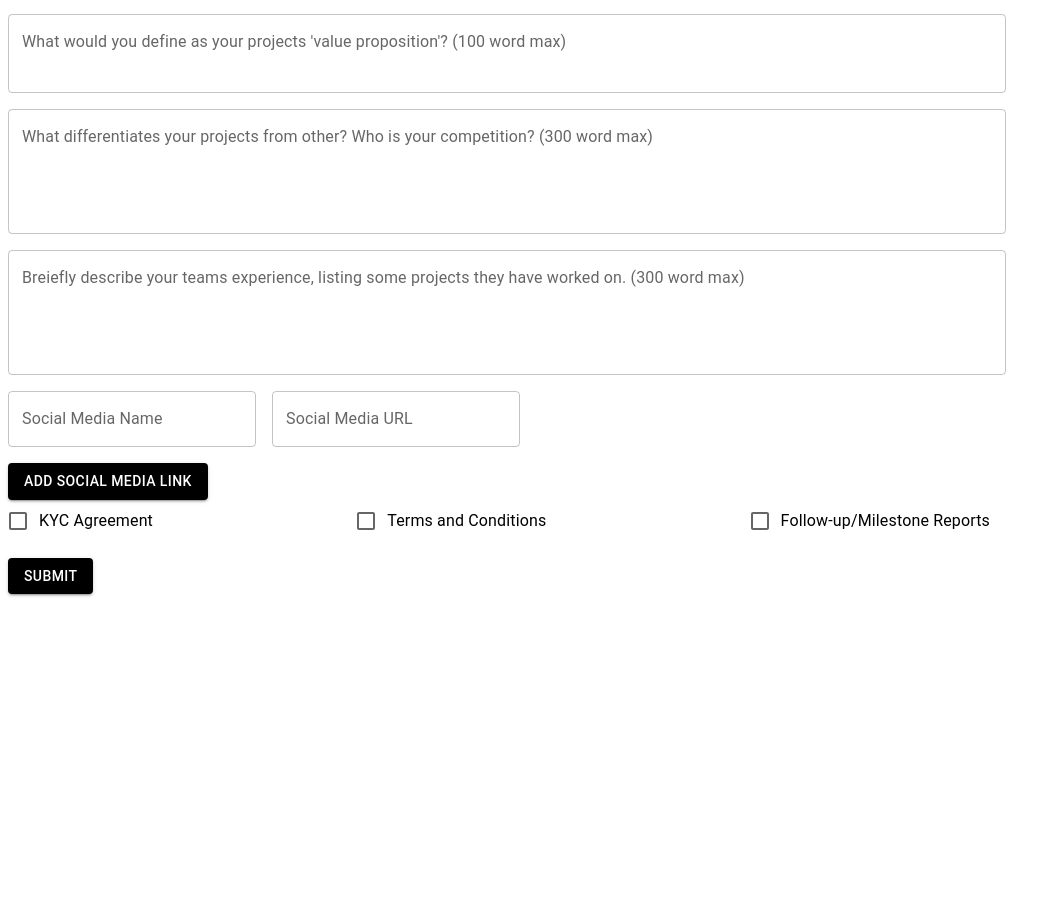
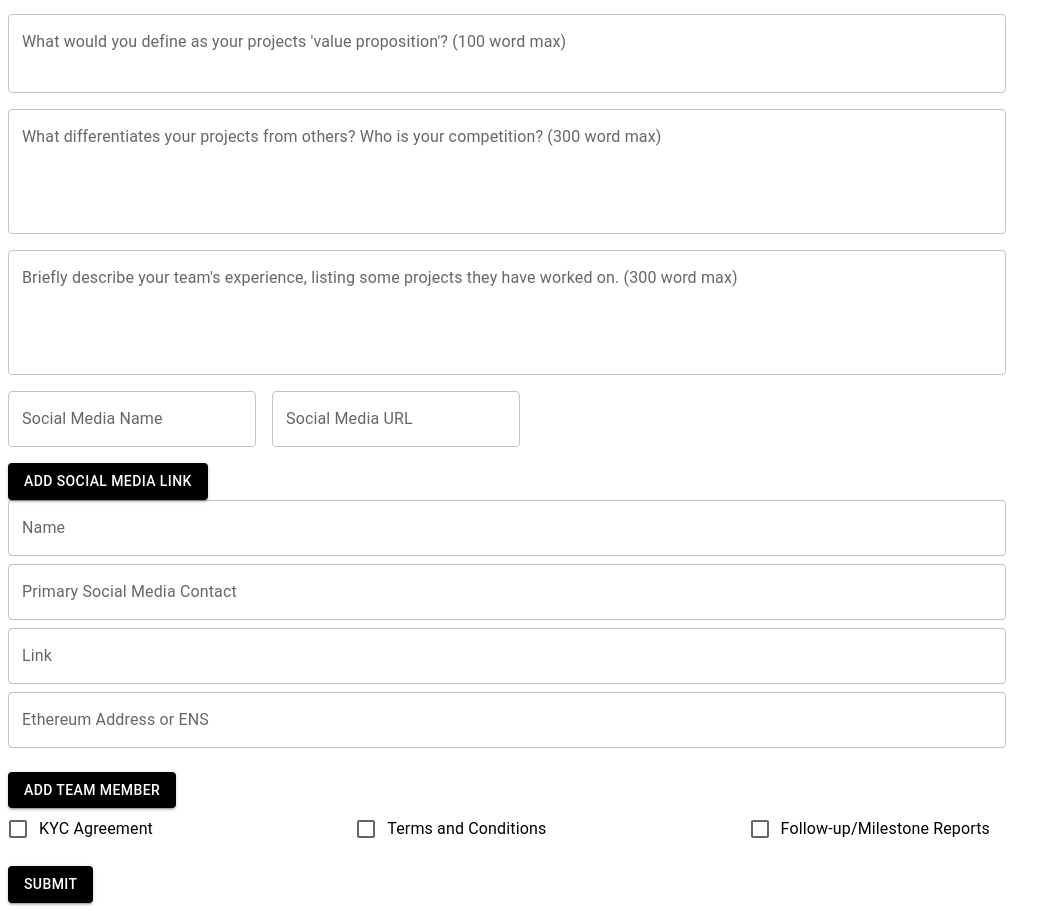
Before and after one commit to boilerrat/grant-attestoor, a Next.js app: page / in a window 1280 px wide. Shown: the part 729-1640 px from the top of the page, without its empty margins (0-1062 px from the left). Before the commit the page ends 1331 px from the top, so only its background shows below. Built offline with nearby package versions, Linux system fonts and the light colour scheme; what wagmi would draw is missing.

Commit message:
add team member

```diff
--- a/components/forms.tsx
+++ b/components/forms.tsx
@@ -12,11 +12,8 @@ import {
   SelectChangeEvent,
 } from '@mui/material';
 
-{/*///////////////////////////////////////////////////////////////////
-///////////////Define the shape of the form data//////////////////////
-///////////////////////////////////////////////////////////////////*/}
-
-interface FormData {
+// Define the shape of the form data
+export interface FormData {
   grantType: string;
   safeAddress: string;
   requestAmount: string;
@@ -25,7 +22,7 @@ interface FormData {
   ecosystemBenefit: string;
   valueProposition: string;
   differentiation: string;
-  teamMembers: string;
+  teamMembers: TeamMember[];
   teamExperience: string;
   milestones: string;
   fundingRequirements: string;
@@ -35,48 +32,49 @@ interface FormData {
   termsAndConditions: boolean;
   followUpReports: boolean;
 }
-{/*///////////////////////////////////////////////////////////////////
-///////////////Define the shape of a social media link////////////////
-///////////////////////////////////////////////////////////////////*/}
 
+// Define the shape of a social media link
 interface SocialMediaLink {
   name: string;
   url: string;
 }
-{/*///////////////////////////////////////////////////////////////////
-//////Define the props for the GrantApplicationForm component/////////
-///////////////////////////////////////////////////////////////////*/}
 
+// Define the shape of a team member
+export interface TeamMember {
+  name: string;
+  primarySocialMedia: string;
+  link: string;
+  ethAddressOrENS: string;
+}
+
+// Define the props for the GrantApplicationForm component
 interface GrantApplicationFormProps {
   formData: FormData;
   handleInputChange: (e: ChangeEvent<HTMLInputElement | HTMLTextAreaElement>) => void;
   handleSelectChange: (e: SelectChangeEvent<string>) => void;
   handleSubmit: () => void;
   handleSocialMediaLinkChange: (newLinks: { platform: string, url: string }[]) => void;
+  handleTeamMemberChange: (newTeamMembers: TeamMember[]) => void;
 }
 
-const GrantApplicationForm: React.FC<GrantApplicationFormProps> = ({ formData, handleInputChange, handleSelectChange, handleSubmit, handleSocialMediaLinkChange }) => {
+const GrantApplicationForm: React.FC<GrantApplicationFormProps> = ({ formData, handleInputChange, handleSelectChange, handleSubmit, handleSocialMediaLinkChange, handleTeamMemberChange }) => {
 
-  {/*///////////////////////////////////////////////////////////////////
-/////////////// State to manage social media links////////////////////
-///////////////////////////////////////////////////////////////////*/}
-
+  // State to manage social media links
   const [socialMediaLinks, setSocialMediaLinks] = useState<SocialMediaLink[]>([
     { name: '', url: '' }
   ]);
 
-{/*///////////////////////////////////////////////////////////////////
-/////////////// Function to handle checkbox changes///////////////////
-///////////////////////////////////////////////////////////////////*/}
+  // State to manage team members
+  const [teamMembers, setTeamMembers] = useState<TeamMember[]>([
+    { name: '', primarySocialMedia: '', link: '', ethAddressOrENS: '' }
+  ]);
 
+  // Function to handle checkbox changes
   const handleCheckboxChange = (e: ChangeEvent<HTMLInputElement>) => {
     handleInputChange(e);
   };
 
-{/*///////////////////////////////////////////////////////////////////
-//////////// Function to handle social media input changes////////////
-///////////////////////////////////////////////////////////////////*/}
-
+  // Function to handle social media input changes
   const handleSocialMediaInputChange = (e: ChangeEvent<HTMLInputElement>, index: number) => {
     const { name, value } = e.target;
     const newLinks = [...socialMediaLinks];
@@ -86,31 +84,37 @@ const handleSocialMediaInputChange = (e: ChangeEvent<HTMLInputElement>, index: n
       newLinks[index].url = value;
     }
     setSocialMediaLinks(newLinks);
-
-  // Update formData.links using the function passed from the parent component
     const updatedLinks = newLinks.map(link => ({
       platform: link.name,
       url: link.url
     }));
-  handleSocialMediaLinkChange(updatedLinks);  // Use this instead of setFormData
+    handleSocialMediaLinkChange(updatedLinks);
   };
 
-{/*///////////////////////////////////////////////////////////////////
-/////////Function to add a new social media link input field//////////
-///////////////////////////////////////////////////////////////////*/}
+  // Function to handle team member input changes
+  const handleTeamMemberInputChange = (e: ChangeEvent<HTMLInputElement>, index: number) => {
+    const { name, value } = e.target;
+    const newTeamMembers = [...teamMembers];
+    // Use type assertion here
+    newTeamMembers[index][name as keyof TeamMember] = value;
+    setTeamMembers(newTeamMembers);
+    handleTeamMemberChange(newTeamMembers);
+  };
 
+  // Function to add a new social media link input field
   const addSocialMediaLink = () => {
     setSocialMediaLinks([...socialMediaLinks, { name: '', url: '' }]);
+  };
+
+  // Function to add a new team member input field
+  const addTeamMember = () => {
+    setTeamMembers([...teamMembers, { name: '', primarySocialMedia: '', link: '', ethAddressOrENS: '' }]);
   };
 
   return (
     <Box sx={{ flexGrow: 1, pr: 2 }}>
       <form>
-
-{/*/////////////////////////////////////////////////////////////////////
-/////////////////Dropdown for Grant Type////////////////////////////////
-/////////////////////////////////////////////////////////////////////*/}
-
+        {/* Dropdown for Grant Type */}
         <FormControl fullWidth variant="outlined" sx={{ mb: 2 }}>
           <InputLabel>What type of Grant are you applying for?</InputLabel>
           <Select
@@ -126,10 +130,7 @@ const handleSocialMediaInputChange = (e: ChangeEvent<HTMLInputElement>, index: n
           </Select>
         </FormControl>
 
-{/*/////////////////////////////////////////////////////////////////////
-/////////////////Text Field for Safe Address////////////////////////////
-/////////////////////////////////////////////////////////////////////*/}
-
+        {/* Text Field for Safe Address */}
         <TextField
           fullWidth
           label="Safe Address"
@@ -139,10 +140,7 @@ const handleSocialMediaInputChange = (e: ChangeEvent<HTMLInputElement>, index: n
           sx={{ mb: 2 }}
         />
 
-{/*/////////////////////////////////////////////////////////////////////
-////////////////Text Field for Request Amount///////////////////////////
-/////////////////////////////////////////////////////////////////////*/}
-
+        {/* Text Field for Request Amount */}
         <TextField
           fullWidth
           label="Request Amount (in USDC)"
@@ -151,10 +149,8 @@ const handleSocialMediaInputChange = (e: ChangeEvent<HTMLInputElement>, index: n
           onChange={handleInputChange}
           sx={{ mb: 2 }}
         />
-{/*/////////////////////////////////////////////////////////////////////
-/////////////////Text Field for Project Details/////////////////////////
-/////////////////////////////////////////////////////////////////////*/}
 
+        {/* Text Field for Project Details */}
         <TextField
           fullWidth
           label="Provide a brief description of your project? (300 word max)"
@@ -166,10 +162,7 @@ const handleSocialMediaInputChange = (e: ChangeEvent<HTMLInputElement>, index: n
           sx={{ mb: 2 }}
         />
 
-{/*/////////////////////////////////////////////////////////////////////
-/////////////////Text Field for Problem Solving/////////////////////////
-/////////////////////////////////////////////////////////////////////*/}
-
+        {/* Text Field for Problem Solving */}
         <TextField
           fullWidth
           label="What problem is your project solving? Why is that important? (300 word max)"
@@ -181,13 +174,10 @@ const handleSocialMediaInputChange = (e: ChangeEvent<HTMLInputElement>, index: n
           sx={{ mb: 2 }}
         />
 
-{/*/////////////////////////////////////////////////////////////////////
-/////////////////Text Field for Ecosystem Benefit///////////////////////
-/////////////////////////////////////////////////////////////////////*/}
-
+        {/* Text Field for Ecosystem Benefit */}
         <TextField
           fullWidth
-          label="How does this project Benifit our Ecosystem? (300 word max)"
+          label="How does this project Benefit our Ecosystem? (300 word max)"
           name="ecosystemBenefit"
           value={formData.ecosystemBenefit}
           onChange={handleInputChange}
@@ -196,10 +186,7 @@ const handleSocialMediaInputChange = (e: ChangeEvent<HTMLInputElement>, index: n
           sx={{ mb: 2 }}
         />
 
-{/*/////////////////////////////////////////////////////////////////////
-/////////////////Text Field for Value Proposition///////////////////////
-/////////////////////////////////////////////////////////////////////*/}
-
+        {/* Text Field for Value Proposition */}
         <TextField
           fullWidth
           label="What would you define as your projects 'value proposition'? (100 word max)"
@@ -211,13 +198,10 @@ const handleSocialMediaInputChange = (e: ChangeEvent<HTMLInputElement>, index: n
           sx={{ mb: 2 }}
         />
 
-{/*/////////////////////////////////////////////////////////////////////
-/////////////////Text Field for Differentiation/////////////////////////
-/////////////////////////////////////////////////////////////////////*/}
-
+        {/* Text Field for Differentiation */}
         <TextField
           fullWidth
-          label="What differentiates your projects from other? Who is your competition? (300 word max)"
+          label="What differentiates your projects from others? Who is your competition? (300 word max)"
           name="differentiation"
           value={formData.differentiation}
           onChange={handleInputChange}
@@ -226,17 +210,10 @@ const handleSocialMediaInputChange = (e: ChangeEvent<HTMLInputElement>, index: n
           sx={{ mb: 2 }}
         />
 
-{/*/////////////////////////////////////////////////////////////////////
-/////////////////Team Memebers Placeholder//////////////////////////////
-/////////////////////////////////////////////////////////////////////*/}
-
-{/*/////////////////////////////////////////////////////////////////////
-/////////////////Text Field for Team Experience/////////////////////////
-/////////////////////////////////////////////////////////////////////*/}
-
+        {/* Text Field for Team Experience */}
         <TextField
           fullWidth
-          label="Breiefly describe your teams experience, listing some projects they have worked on. (300 word max)"
+          label="Briefly describe your team's experience, listing some projects they have worked on. (300 word max)"
           name="teamExperience"
           value={formData.teamExperience}
           onChange={handleInputChange}
@@ -244,19 +221,6 @@ const handleSocialMediaInputChange = (e: ChangeEvent<HTMLInputElement>, index: n
           rows={4}
           sx={{ mb: 2 }}
         />
-
-
-{/*/////////////////////////////////////////////////////////////////////
-/////////////////Milestones Placeholder/////////////////////////////////
-/////////////////////////////////////////////////////////////////////*/}
-
-{/*/////////////////////////////////////////////////////////////////////
-/////////////////Prior Funding Placeholder//////////////////////////////
-/////////////////////////////////////////////////////////////////////*/}
-
-{/*/////////////////////////////////////////////////////////////////////
-///////////////Dynamic Fields for Social Media Links ///////////////////
-/////////////////////////////////////////////////////////////////////*/}
 
         {/* Dynamic Fields for Social Media Links */}
         {socialMediaLinks.map((link, index) => (
@@ -277,10 +241,7 @@ const handleSocialMediaInputChange = (e: ChangeEvent<HTMLInputElement>, index: n
           </Box>
         ))}
 
-{/*/////////////////////////////////////////////////////////////////////
-/////////////////Add Social Media Link" Button//////////////////////////
-/////////////////////////////////////////////////////////////////////*/}
-
+        {/* "Add Social Media Link" Button */}
         <Button variant="contained" color="primary" onClick={addSocialMediaLink}>
           Add Social Media Link
         </Button>
@@ -288,10 +249,46 @@ const handleSocialMediaInputChange = (e: ChangeEvent<HTMLInputElement>, index: n
         {/* Line Break */}
         <br />
 
-{/*/////////////////////////////////////////////////////////////////////
-/////////////////////////////Checkboxes/////////////////////////////////
-/////////////////////////////////////////////////////////////////////*/}
+        {/* Dynamic Fields for Team Members */}
+        {teamMembers.map((member, index) => (
+          <Box key={index} sx={{ display: 'flex', flexDirection: 'column', mb: 2 }}>
+            <TextField
+              label="Name"
+              name="name"
+              value={member.name}
+              onChange={(e: ChangeEvent<HTMLInputElement>) => handleTeamMemberInputChange(e, index)}
+              sx={{ mb: 1 }}
+            />
+            <TextField
+              label="Primary Social Media Contact"
+              name="primarySocialMedia"
+              value={member.primarySocialMedia}
+              onChange={(e: ChangeEvent<HTMLInputElement>) => handleTeamMemberInputChange(e, index)}
+              sx={{ mb: 1 }}
+            />
+            <TextField
+              label="Link"
+              name="link"
+              value={member.link}
+              onChange={(e: ChangeEvent<HTMLInputElement>) => handleTeamMemberInputChange(e, index)}
+              sx={{ mb: 1 }}
+            />
+            <TextField
+              label="Ethereum Address or ENS"
+              name="ethAddressOrENS"
+              value={member.ethAddressOrENS}
+              onChange={(e: ChangeEvent<HTMLInputElement>) => handleTeamMemberInputChange(e, index)}
+              sx={{ mb: 1 }}
+            />
+          </Box>
+        ))}
 
+        {/* "Add Team Member" Button */}
+        <Button variant="contained" color="primary" onClick={addTeamMember}>
+          Add Team Member
+        </Button>
+
+        {/* Checkboxes */}
         <Box sx={{ display: 'flex', justifyContent: 'space-between', mb: 2 }}>
           <FormControlLabel
             control={
@@ -325,10 +322,7 @@ const handleSocialMediaInputChange = (e: ChangeEvent<HTMLInputElement>, index: n
           />
         </Box>
 
-{/*/////////////////////////////////////////////////////////////////////
-///////////////////////////Submit Button////////////////////////////////
-/////////////////////////////////////////////////////////////////////*/}
-
+        {/* Submit Button */}
         <Button variant="contained" color="primary" onClick={handleSubmit}>
           Submit
         </Button>
--- a/pages/index.tsx
+++ b/pages/index.tsx
@@ -6,29 +6,10 @@ import Toolbar from '@mui/material/Toolbar';
 import Typography from '@mui/material/Typography';
 import Box from '@mui/material/Box';
 import { ConnectButton } from '@rainbow-me/rainbowkit';
-import GrantApplicationForm from '../components/forms';  // Ensure this import path is correct
+import GrantApplicationForm, { FormData, TeamMember } from '../components/forms';  // Import FormData from forms.tsx
 import { SelectChangeEvent } from '@mui/material/Select';
 
-// Define the shape of the form data
-interface FormData {
-  grantType: string;
-  safeAddress: string;
-  requestAmount: string;
-  projectDetails: string;
-  problemSolving: string;
-  ecosystemBenefit: string;
-  valueProposition: string;
-  differentiation: string;
-  teamMembers: string;
-  teamExperience: string;
-  milestones: string;
-  fundingRequirements: string;
-  priorFunding: string;
-  links: { platform: string, url: string }[];
-  kycAgreement: boolean;
-  termsAndConditions: boolean;
-  followUpReports: boolean;
-}
+// Removed the FormData interface definition from here
 
 const Home: NextPage = () => {
   // Initialize form data state
@@ -41,7 +22,7 @@ const Home: NextPage = () => {
     ecosystemBenefit: '',
     valueProposition: '',
     differentiation: '',
-    teamMembers: '',
+    teamMembers: [],
     teamExperience: '',
     milestones: '',
     fundingRequirements: '',
@@ -78,6 +59,14 @@ const Home: NextPage = () => {
     });
   };
 
+  // Function to handle team member changes
+  const handleTeamMemberChange = (newTeamMembers: TeamMember[]) => {
+    setFormData({
+      ...formData,
+      teamMembers: newTeamMembers
+    });
+  };
+
   // Function for form submission
   const handleSubmit = () => {
     console.log('Form submitted', formData);
@@ -103,13 +92,14 @@ const Home: NextPage = () => {
       </AppBar>
 
       <main>
-        <Box sx={{ display: 'flex', mt: 4 }}>
+      <Box sx={{ display: 'flex', mt: 4 }}>
           <GrantApplicationForm
             formData={formData}
             handleInputChange={handleInputChange}
             handleSelectChange={handleSelectChange}
             handleSubmit={handleSubmit}
             handleSocialMediaLinkChange={handleSocialMediaLinkChange}
+            handleTeamMemberChange={handleTeamMemberChange}  // Pass the new function here
           />
           <Box sx={{ flexGrow: 0, pl: 2, maxWidth: '30%', wordWrap: 'break-word' }}>
             <Typography variant="h6">JSON Output</Typography>
```
Lines whose indentation alone changed are shown as unchanged.
